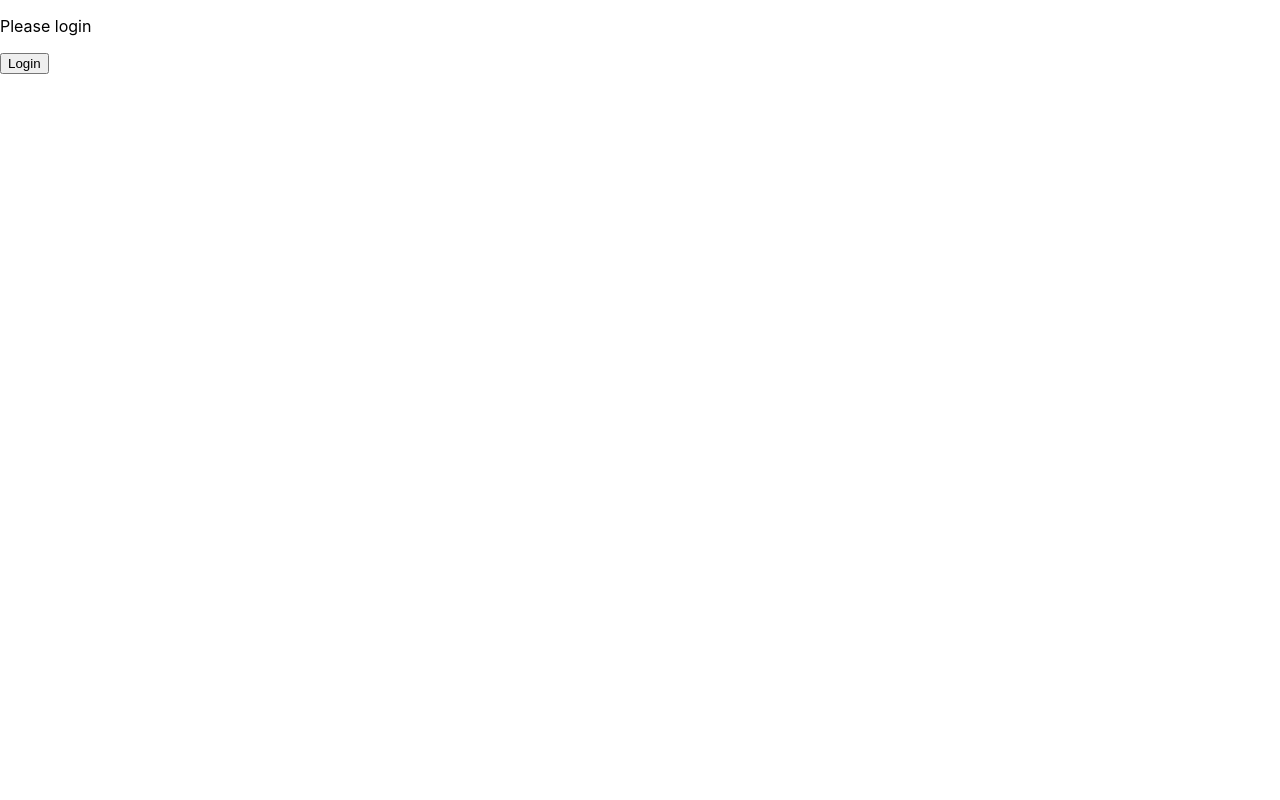
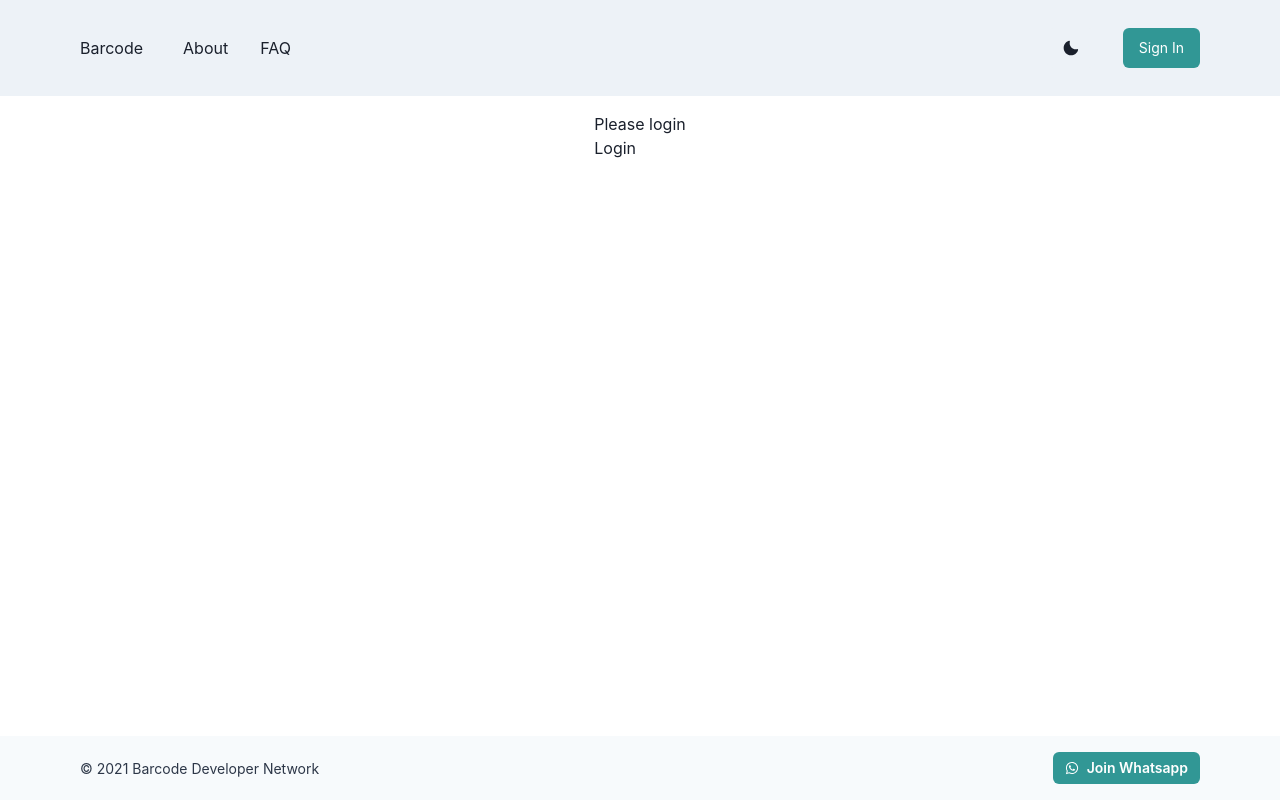
Before and after one commit to sajclarke/barcode-website, a Next.js app: page /login in a window 1280 px wide. Built offline with nearby package versions, Linux system fonts and the light colour scheme; no server answers.

Commit message:
feat: add chakra-ui

```diff
--- /dev/null
+++ b/components/Footer.tsx
@@ -0,0 +1,45 @@
+import {
+  Box,
+  Button,
+  // chakra,
+  Container,
+  // Link,
+  Stack,
+  Text,
+  useColorModeValue,
+  // VisuallyHidden,
+} from '@chakra-ui/react'
+import { FaWhatsapp } from 'react-icons/fa'
+// import { ReactNode } from 'react'
+
+export default function SmallWithLogoLeft() {
+  return (
+    <Box
+      bg={useColorModeValue('gray.50', 'gray.900')}
+      color={useColorModeValue('gray.700', 'gray.200')}
+    >
+      <Container
+        as={Stack}
+        maxW={'6xl'}
+        py={4}
+        direction={{ base: 'column', md: 'row' }}
+        spacing={4}
+        justify={{ base: 'center', md: 'space-between' }}
+        align={{ base: 'center', md: 'center' }}
+      >
+        <Text fontSize={'sm'}>
+          © {new Date().getFullYear()} Barcode Developer Network
+        </Text>
+        <Button
+          variant={'solid'}
+          colorScheme={'teal'}
+          size={'sm'}
+          mr={4}
+          leftIcon={<FaWhatsapp />}
+        >
+          Join Whatsapp
+        </Button>
+      </Container>
+    </Box>
+  )
+}
--- /dev/null
+++ b/components/Navbar.tsx
@@ -0,0 +1,149 @@
+import { ReactNode } from 'react'
+import {
+  Box,
+  Container,
+  Flex,
+  Avatar,
+  Link,
+  Button,
+  HStack,
+  Menu,
+  MenuButton,
+  MenuList,
+  MenuItem,
+  MenuDivider,
+  // useDisclosure,
+  useColorModeValue,
+  Stack,
+  useColorMode,
+  Center,
+} from '@chakra-ui/react'
+import { MoonIcon, SunIcon } from '@chakra-ui/icons'
+import { useAuth } from '@context/auth'
+const NavLink = ({ children }: { children: ReactNode }) => (
+  <Link
+    px={2}
+    py={1}
+    rounded={'md'}
+    _hover={{
+      textDecoration: 'none',
+      bg: useColorModeValue('gray.200', 'gray.700'),
+    }}
+    href={'#'}
+  >
+    {children}
+  </Link>
+)
+
+export default function Navbar() {
+  const { colorMode, toggleColorMode } = useColorMode()
+  // const { isOpen, onOpen, onClose } = useDisclosure()
+  // Destructure login and logout functions.
+  const { login, logout, user } = useAuth()
+
+  const Links = ['About', 'FAQ']
+
+  return (
+    <>
+      <Box bg={useColorModeValue('gray.100', 'gray.900')} px={4}>
+        <Container
+          as={Stack}
+          maxW={'6xl'}
+          py={4}
+          direction={{ base: 'column', md: 'row' }}
+          spacing={4}
+          justify={{ base: 'center', md: 'space-between' }}
+          align={{ base: 'center', md: 'center' }}
+        >
+          <Flex
+            h={16}
+            w="full"
+            alignItems={'center'}
+            justifyContent={'space-between'}
+          >
+            <HStack spacing={8} alignItems={'center'}>
+              <Link href="/">Barcode</Link>
+              <HStack
+                as={'nav'}
+                spacing={4}
+                display={{ base: 'none', md: 'flex' }}
+              >
+                {Links.map((link) => (
+                  <NavLink key={link}>{link}</NavLink>
+                ))}
+              </HStack>
+            </HStack>
+            <Flex alignItems={'center'}>
+              <Stack direction={'row'} spacing={7}>
+                <Button onClick={toggleColorMode}>
+                  {colorMode === 'light' ? <MoonIcon /> : <SunIcon />}
+                </Button>
+                {!user ? (
+                  <Stack
+                    flex={{ base: 1, md: 0 }}
+                    justify={'flex-end'}
+                    direction={'row'}
+                    spacing={6}
+                  >
+                    <Button
+                      as={'a'}
+                      fontSize={'sm'}
+                      fontWeight={400}
+                      variant={'solid'}
+                      colorScheme={'teal'}
+                      onClick={login}
+                    >
+                      Sign In
+                    </Button>
+                    {/* <Button
+                    display={{ base: 'none', md: 'inline-flex' }}
+                    fontSize={'sm'}
+                    fontWeight={600}
+                    color={'white'}
+                    bg={'pink.400'}
+                    href={'#'}
+                    _hover={{
+                      bg: 'pink.300',
+                    }}
+                  >
+                    Sign Up
+                  </Button> */}
+                  </Stack>
+                ) : (
+                  <Menu>
+                    <MenuButton
+                      as={Button}
+                      rounded={'full'}
+                      variant={'link'}
+                      cursor={'pointer'}
+                      minW={0}
+                    >
+                      <Avatar size={'sm'} src={user.photoUrl} />
+                    </MenuButton>
+                    <MenuList alignItems={'center'}>
+                      <br />
+                      <Center>
+                        <Avatar size={'2xl'} src={user.photoUrl} />
+                      </Center>
+                      <br />
+                      <Center>
+                        <p>{user.name}</p>
+                      </Center>
+                      <br />
+                      <MenuDivider />
+                      <MenuItem>
+                        <Link href="/profile">Profile</Link>
+                      </MenuItem>
+                      {/* <MenuItem>Account Settings</MenuItem> */}
+                      <MenuItem onClick={logout}>Logout</MenuItem>
+                    </MenuList>
+                  </Menu>
+                )}
+              </Stack>
+            </Flex>
+          </Flex>
+        </Container>
+      </Box>
+    </>
+  )
+}
--- /dev/null
+++ b/components/PageWrapper.tsx
@@ -0,0 +1,29 @@
+import type { ReactNode } from 'react'
+import { Flex, Container, Stack } from '@chakra-ui/react'
+import Navbar from './Navbar'
+import Footer from './Footer'
+
+type LayoutProps = {
+  children: ReactNode
+}
+
+export default function Layout({ children }: LayoutProps) {
+  return (
+    <Flex direction="column" h="100vh">
+      <Navbar />
+      <Container
+        as={Stack}
+        maxW={'6xl'}
+        py={4}
+        direction={{ base: 'column' }}
+        flex="1"
+        spacing={4}
+        justify={{ base: 'center', md: 'space-between' }}
+        align={{ base: 'center', md: 'center' }}
+      >
+        {children}
+      </Container>
+      <Footer />
+    </Flex>
+  )
+}
--- a/pages/_app.tsx
+++ b/pages/_app.tsx
@@ -1,4 +1,6 @@
 import '../styles/globals.css'
+import { ChakraProvider } from '@chakra-ui/react'
+import PageWrapper from 'components/PageWrapper'
 import { AuthProvider } from '../context/auth'
 
 import type { AppProps } from 'next/app'
@@ -6,7 +8,11 @@ import type { AppProps } from 'next/app'
 function MyApp({ Component, pageProps }: AppProps) {
   return (
     <AuthProvider>
-      <Component {...pageProps} />
+      <ChakraProvider>
+        <PageWrapper>
+          <Component {...pageProps} />
+        </PageWrapper>
+      </ChakraProvider>
     </AuthProvider>
   )
 }
```
Also changed, not shown: package.json (+7 -1 lines), pages/index.tsx (+106 -33 lines), 1 other file (tests, documents, lock files or other folders).
